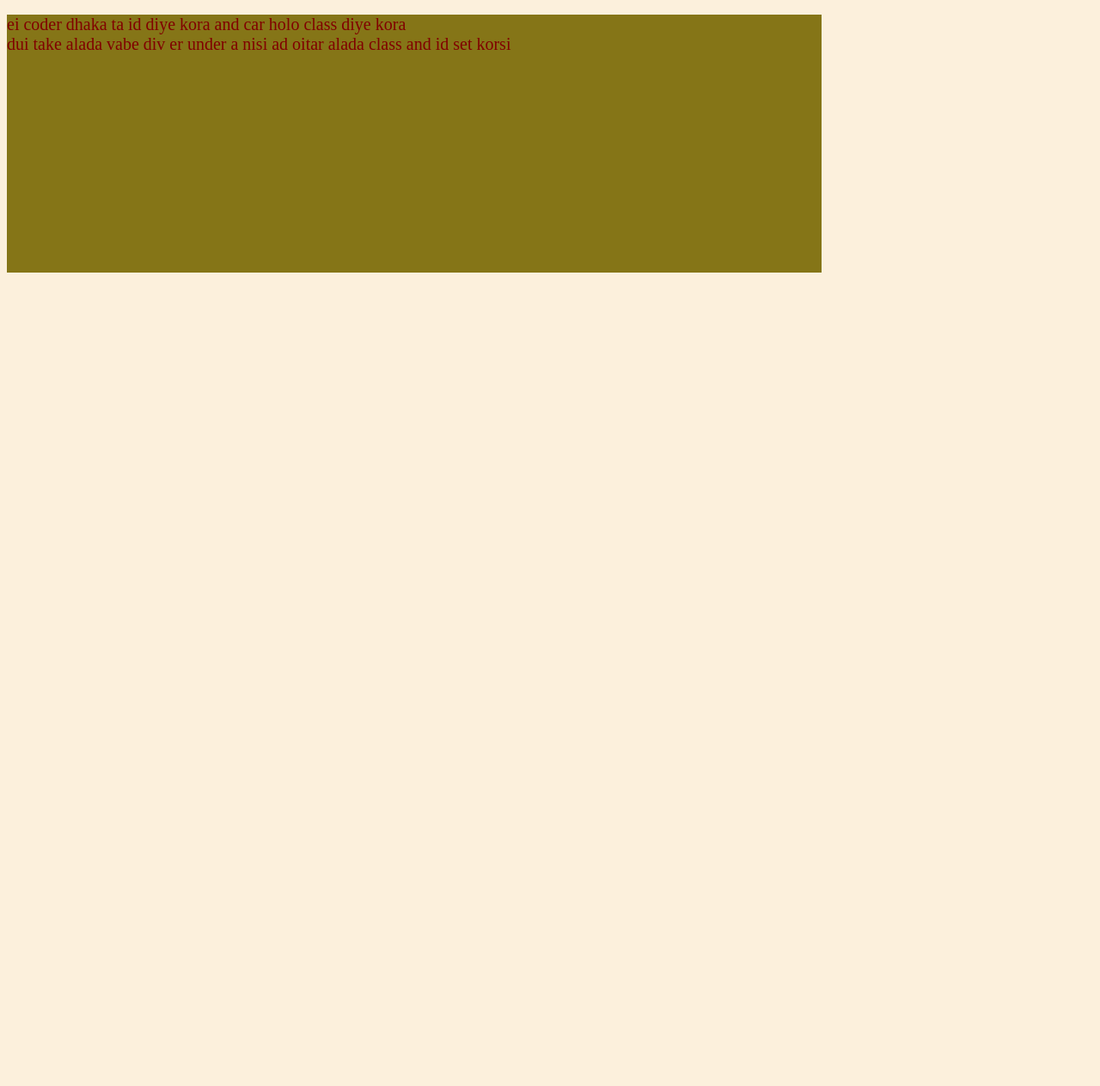
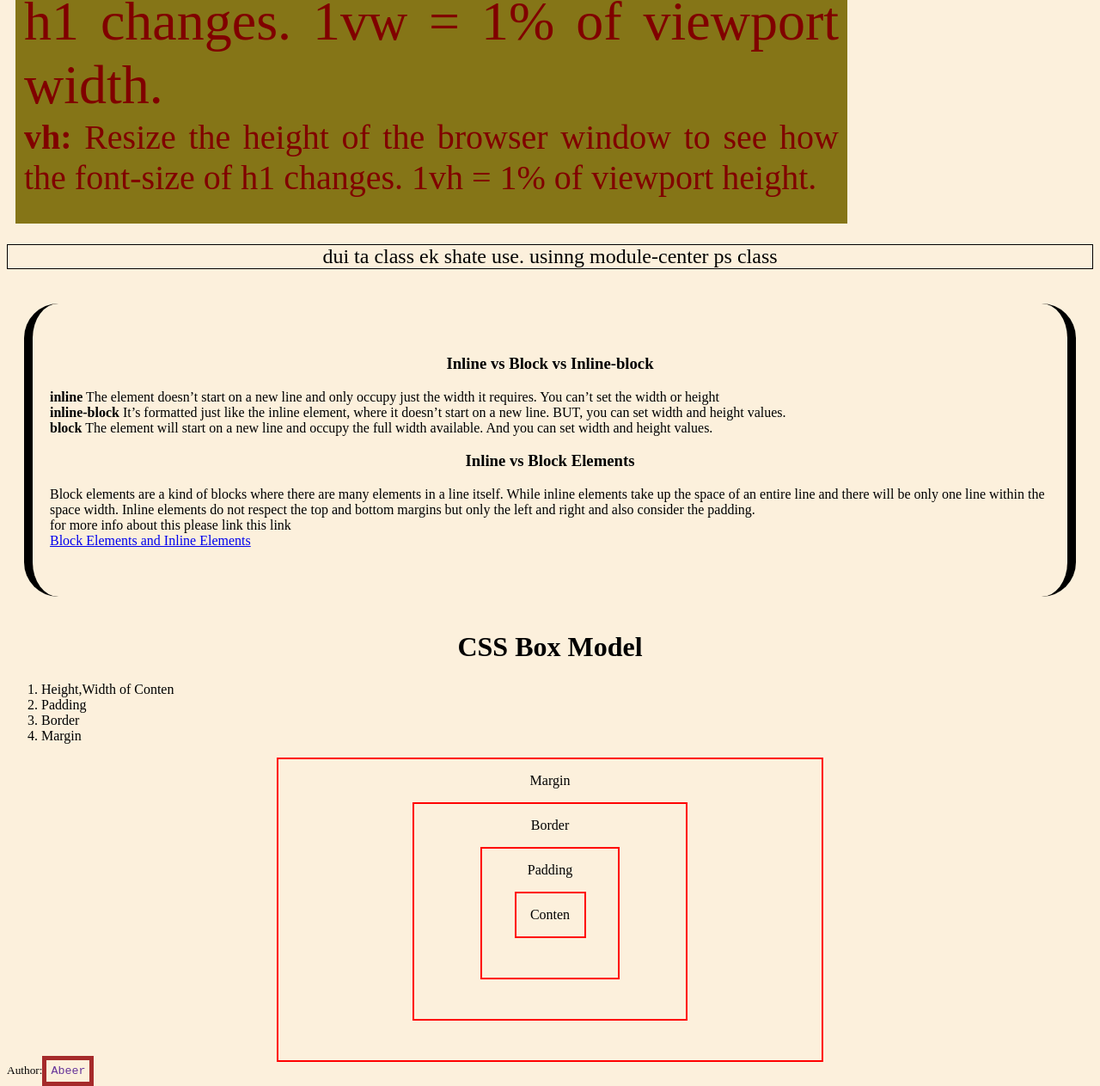
Before and after one commit to ShariyarAbeer/test-html, a plain HTML site: page course-module/module-2/index.html in a window 1280 px wide. Shown: the part 1428-2691 px from the top of the page at 86% size. Before the commit the page ends 1765 px from the top, so only its background shows below. Drawn offline with Linux system fonts and the light colour scheme.

Commit message:
H.W. Done

```diff
--- a/course-module/module-2/css/style.css
+++ b/course-module/module-2/css/style.css
@@ -1,22 +1,100 @@
-.module-center{
+.module-center {
   text-align: center;
-
 }
-body{
+.box-margin {
+  text-align: center;
+  border: 2px solid red;
+  margin: 0 auto;
+  width: 50%;
+  height: 350px;
+}
+.box-boder {
+  text-align: center;
+  border: 2px solid red;
+  margin: 0 auto;
+  width: 50%;
+  height: 250px;
+}
+.box-paddiing {
+  text-align: center;
+  border: 2px solid red;
+  margin: 0 auto;
+  width: 50%;
+  height: 150px;
+}
+.box-model {
+  text-align: center;
+  border: 2px solid red;
+  margin: 0 auto;
+  width: 50%;
+  height: auto;
+}
+.author-name {
+  font-family: "Courier New", Courier, monospace;
+  color: rebeccapurple;
+  text-align: center;
+  border: 5px solid brown;
+  padding: 5px;
+}
+body {
   background-color: rgb(252, 240, 220);
 }
-p{
+.css-box {
   color: maroon;
   background-color: rgb(133, 117, 23);
   height: 300px;
   /* width 500px diye fix kora jay abr 75% diye layout er modde fix kora jay  */
   width: 75%;
   font-size: 20px;
+  padding: 10px;
+  text-align: justify;
+}
+.css-box2 {
+  color: maroon;
+  background-color: rgb(133, 117, 23);
+  height: auto;
+  /* width 500px diye fix kora jay abr 75% diye layout er modde fix kora jay  */
+  width: 75%;
+  font-size: 20px;
+  padding: 10px;
+  text-align: justify;
+  margin: auto 10px;
 }
 
-#dhaka{
-    color:purple
+.vs {
+  margin: 40px 20px;
+  width: auto;
+  border-right: 10px solid black;
+  border-left: 10px solid black;
+  border-radius: 40px;
+  padding: 40px 20px;
 }
-.car{
+
+.em {
+  font-size: 32px;
+  line-height: 2em;
+}
+.px {
+  font-size: 25px;
+  line-height: 20px;
+}
+.ps {
+  font-size: 150%;
+  border: 1px solid black;
+}
+.rem {
+  font-size: 2rem;
+  border: 1px solid red;
+}
+.vw {
+  font-size: 5vw;
+}
+.vh {
+  font-size: 5vh;
+}
+#dhaka {
+  color: purple;
+}
+.car {
   color: slateblue;
 }
--- a/course-module/module-2/index.html
+++ b/course-module/module-2/index.html
@@ -23,11 +23,15 @@
             <li>external css file</li>
             <li>in head tag with style tag </li>
         </ul>
-        <p>        in line : je tag a css add korte chai oi tag a ee add kore dea like < p style="color: aqua;" > this is in line css < /p> <br>
-        external css file : ei css a alada file theke css add kora hay head tag er modde link tag add kore link css diye add korte hoy like < link rel="stylesheet" href="./css/style.css"> <br>
-        in head tag with style tag: head tag er modde style tag diye add korte hoy like <br>
+        <div class="css-box">
+            <p> in line : je tag a css add korte chai oi tag a ee add kore dea like < p style="color: aqua;"> this is in line css <
+                        /p> <br>
+                        external css file : ei css a alada file theke css add kora hay head tag er modde link tag add kore link css
+                        diye add korte hoy like < link rel="stylesheet" href="./css/style.css"> <br>
+                            in head tag with style tag: head tag er modde style tag diye add korte hoy like <br>
 
-        < 'style > <br>  body{<br>background-color: rgb(252, 240, 220); <br>} <br>< /style > </p>
+                            < 'style > <br>  body{<br>background-color: rgb(252, 240, 220); <br>} <br>< /style > </p>
+        </div>
         <br>
 <br>
         <ui>CSS a color 4 vabe add kora jay
@@ -45,8 +49,77 @@
 
         <div class="car">ar class holo ekadik thakte pare like car ei khane car onk er thakte pare so id er moto car sudu ekta e nah car onk gula hote pare onk er thakte pare <br>
         </div>
-    <p> ei coder dhaka ta id diye kora and car holo class diye kora <br>
-        dui take alada vabe div er under a nisi ad oitar alada class and id set korsi <br></p>
+    <div class="css-box2">
+        <p> ei coder dhaka ta id diye kora and car holo class diye kora <br>
+            dui take alada vabe div er under a nisi ad oitar alada class and id set korsi <br>
+        <b>px em, % , rem, vw, vh ki?</b><br>
+        <span class="px"><strong>px: </strong>These paragraphs have a calculated px of the screen</span><br>
+        <span class="em"><strong>em: </strong>These paragraphs have a calculated line-height of: 2x32px = 64px.</span><br>
+        <span class="ps"><strong>%: </strong>The % unit sets the font-size relative to the current font-size.</span><br>
+        <span class="rem"><strong>rem: </strong>The font-size of this div element is 2rem, which translates to 2 x the browser's font size. The rem unit sets the font-size relative to the browsers base font-size, and will not inherit from its parents.
+        The font-size of this div element is 3rem. It also shows that it does not inherit from its parent element font size.</span><br>
+        <span class="vw"><strong>vw: </strong>Resize the width of the browser window to see how the font-size of h1 changes. 1vw = 1% of viewport width. </span><br>
+        <span class="vh"><strong>vh: </strong>Resize the height of the browser window to see how the font-size of h1 changes. 1vh = 1% of viewport height.</span><br>
+
+
+
+        </p>
+    </div>
+
+    <p class="module-center ps" >dui ta class ek shate use. usinng module-center ps class</p>
+
+
+
+
+
+
+
+    <div class="vs">
+    <h3 class="module-center">Inline vs Block vs Inline-block</h3>
+        <p>
+            <strong>inline</strong> The element doesn’t start on a new line and only occupy just the width it requires. You can’t set the width or
+        height <br>
+        <strong>inline-block </strong> It’s formatted just like the inline element, where it doesn’t start on a new line. BUT, you can set width
+        and height values.  <br>
+       <Strong> block </Strong> The element will start on a new line and occupy the full width available. And you can set width and height values. <br>
+
+    </p>
+    <h3 class="module-center">Inline vs Block Elements</h3>
+    <p>
+        Block elements are a kind of blocks where there are many elements in a line itself. While inline elements take up the
+        space of an entire line and there will be only one line within the space width. Inline elements do not respect the top
+        and bottom margins but only the left and right and also consider the padding.
+        <br>
+        for more info about this please link this link <br>
+        <a href="https://www.w3schools.com/html/html_blocks.asp" target="_block">Block Elements and Inline Elements</a>
+    </p>
+    </div>
+
+    <h1 class="module-center">CSS Box Model</h1>
+    <ol>
+        <li>
+            Height,Width of Conten
+        </li>
+        <li>Padding</li>
+        <li>Border</li>
+        <li>Margin</li>
+    </ol>
+  <div class="box-margin">
+      <p>Margin</p>
+    <div class="box-boder">
+        <p>Border</p>
+        <div class="box-paddiing">
+            <p>Padding</p>
+            <div class="box-model">
+                <p>Conten</p>
+            </div>
+        </div>
+    </div>
+  </div>
+
+
+
+
 
 
 
@@ -54,5 +127,7 @@
 
 
 
+
+    <small>Author:<span class="author-name">Abeer</span></small>
 </body>
 </html>
```
Lines whose indentation alone changed are shown as unchanged.
